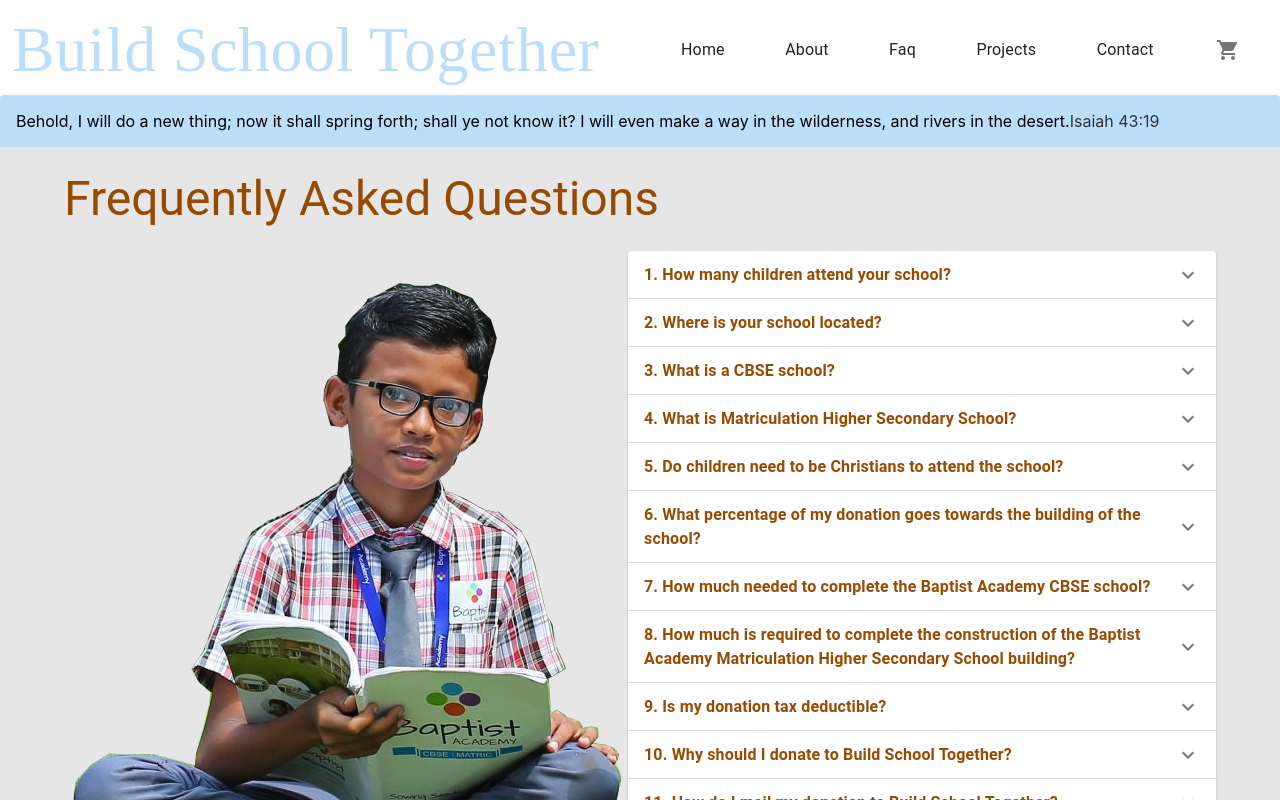
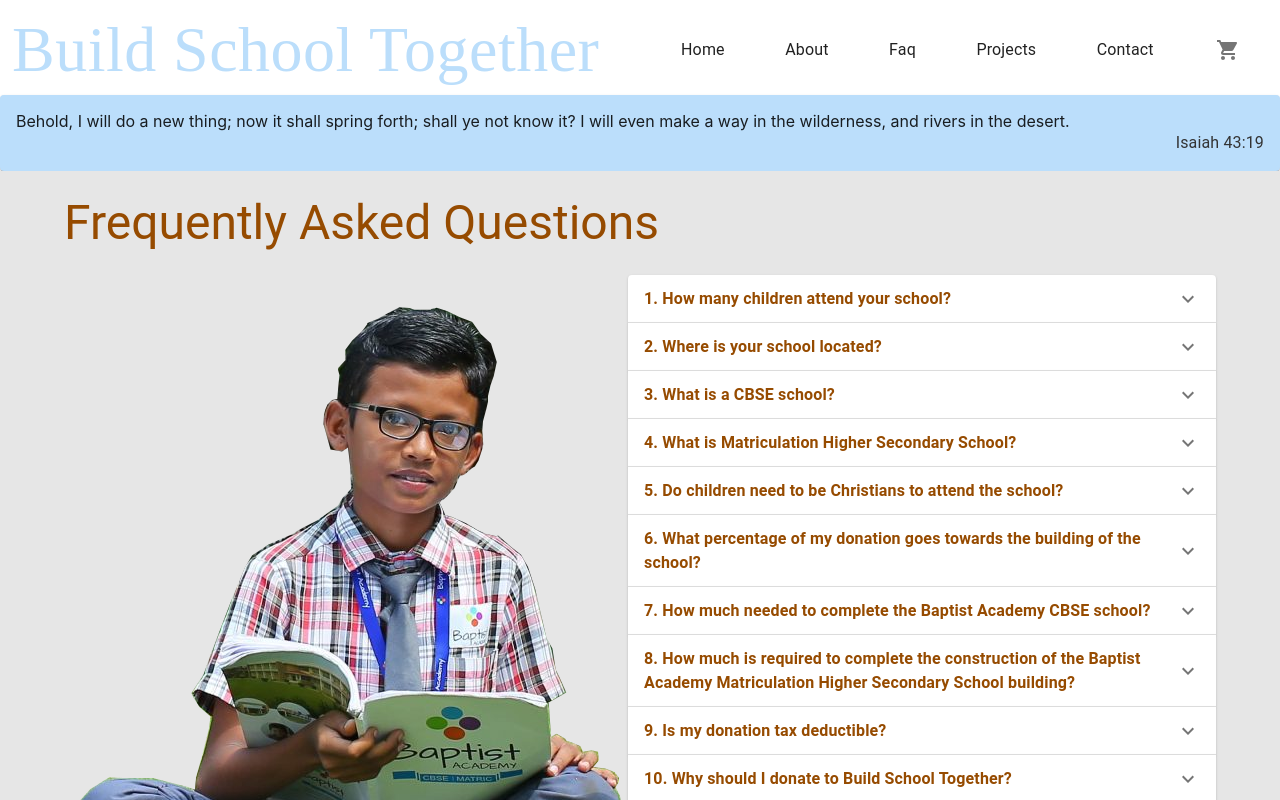
Before and after one commit to ipraisethelord/for-india-children, a React (Vite) app: page /Faq in a window 1280 px wide. Shown: the top 800 px of the page. Built offline with nearby package versions, Linux system fonts and the light colour scheme; a web font is replaced by a local one.

Commit message:
Update BannerBox.jsx

```diff
--- a/src/components/reusable/BannerBox.jsx
+++ b/src/components/reusable/BannerBox.jsx
@@ -1,26 +1,34 @@
-import * as React from 'react';
-import Box from '@mui/material/Box';
-import Typography from '@mui/material/Typography';
-import Paper from '@mui/material/Paper';
-import theme from '../../styles/theme';
+import * as React from "react";
+import Box from "@mui/material/Box";
+import Typography from "@mui/material/Typography";
+import Paper from "@mui/material/Paper";
+import theme from "../../styles/theme";
 export default function BannerBox() {
   return (
     <Box
       sx={{
         width: "100%",
-
       }}
     >
-      <Paper sx={{ p: 2 , backgroundColor: theme.palette.secondary.main,
-        '&:hover': {
-          backgroundColor: theme.palette.primary.main,
-        },}}>
-        <Typography variant='Banner' sx={{ color: '#000' }}>
-          Behold, I will do a new thing; now it shall spring forth; shall ye not know it? I will even make a way in the wilderness, and rivers in the desert.
-        </Typography>
-        <Typography  variant='Banner' align="right" color ="#333">
-          Isaiah 43:19
-        </Typography>
+      <Paper
+        sx={{
+          p: 2,
+          backgroundColor: theme.palette.secondary.main,
+          "&:hover": {
+            backgroundColor: theme.palette.primary.main,
+          },
+        }}
+      >
+        <Box>
+          <Typography variant="banner" align="center">
+            Behold, I will do a new thing; now it shall spring forth; shall ye
+            not know it? I will even make a way in the wilderness, and rivers in
+            the desert.
+          </Typography>
+          <Typography variant="body1" align="right" sx={{ color: "#333" }}>
+            Isaiah 43:19
+          </Typography>
+        </Box>
       </Paper>
     </Box>
   );
```
